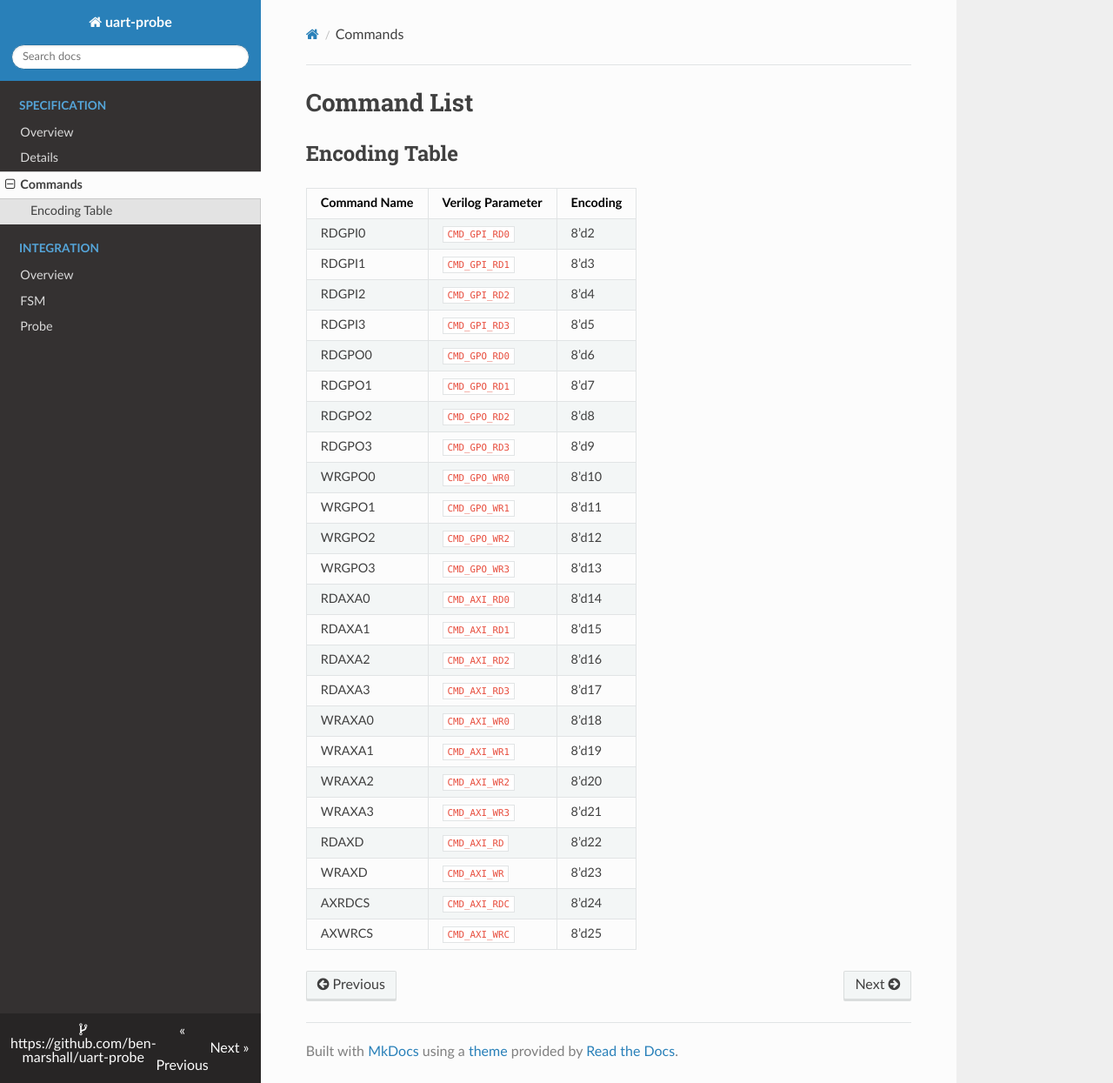
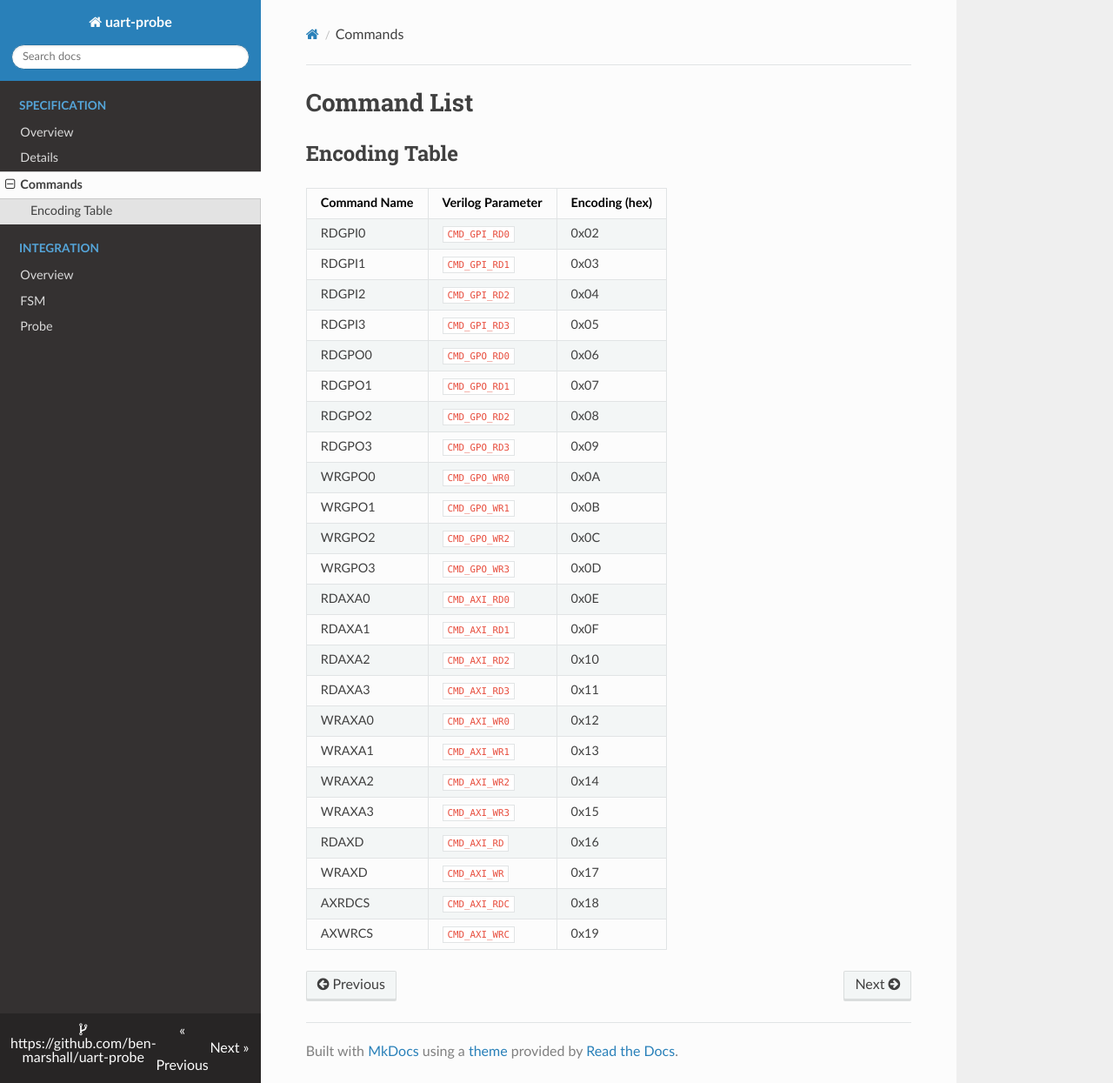
Before and after one commit to ben-marshall/verilog-probe, an MkDocs documentation site: the page built from docs/command-list.md, in a window 1280 px wide and 1245 px high. Shown: the whole window at 87% size. Built offline with MkDocs 1.6.1, drawn with Linux system fonts in a browser that asks for light colours; nearby versions of some CDN libraries; old or Windows-style settings are respelled for this version of MkDocs.

Commit message:
Make sure docs, sw and hw command encodings match.  On branch master  Your branch is ahead of 'origin/master' by 4 commits.    (use "git push" to publish your local commits)
 Changes to be committed:
	modified:   docs/command-list.md
	modified:   src/hdl/uartprobe.v

```diff
--- a/docs/command-list.md
+++ b/docs/command-list.md
@@ -3,29 +3,29 @@
 
 ## Encoding Table
 
- Command Name   | Verilog Parameter | Encoding
+ Command Name   | Verilog Parameter | Encoding (hex)
 ----------------|-------------------|-----------------
-     RDGPI0     | `CMD_GPI_RD0`     | 8'd2
-     RDGPI1     | `CMD_GPI_RD1`     | 8'd3
-     RDGPI2     | `CMD_GPI_RD2`     | 8'd4
-     RDGPI3     | `CMD_GPI_RD3`     | 8'd5
-     RDGPO0     | `CMD_GPO_RD0`     | 8'd6
-     RDGPO1     | `CMD_GPO_RD1`     | 8'd7
-     RDGPO2     | `CMD_GPO_RD2`     | 8'd8
-     RDGPO3     | `CMD_GPO_RD3`     | 8'd9
-     WRGPO0     | `CMD_GPO_WR0`     | 8'd10
-     WRGPO1     | `CMD_GPO_WR1`     | 8'd11
-     WRGPO2     | `CMD_GPO_WR2`     | 8'd12
-     WRGPO3     | `CMD_GPO_WR3`     | 8'd13
-     RDAXA0     | `CMD_AXI_RD0`     | 8'd14
-     RDAXA1     | `CMD_AXI_RD1`     | 8'd15
-     RDAXA2     | `CMD_AXI_RD2`     | 8'd16
-     RDAXA3     | `CMD_AXI_RD3`     | 8'd17
-     WRAXA0     | `CMD_AXI_WR0`     | 8'd18
-     WRAXA1     | `CMD_AXI_WR1`     | 8'd19
-     WRAXA2     | `CMD_AXI_WR2`     | 8'd20
-     WRAXA3     | `CMD_AXI_WR3`     | 8'd21
-     RDAXD      | `CMD_AXI_RD `     | 8'd22
-     WRAXD      | `CMD_AXI_WR `     | 8'd23
-     AXRDCS     | `CMD_AXI_RDC`     | 8'd24
-     AXWRCS     | `CMD_AXI_WRC`     | 8'd25
+     RDGPI0     | `CMD_GPI_RD0`     | 0x02
+     RDGPI1     | `CMD_GPI_RD1`     | 0x03
+     RDGPI2     | `CMD_GPI_RD2`     | 0x04
+     RDGPI3     | `CMD_GPI_RD3`     | 0x05
+     RDGPO0     | `CMD_GPO_RD0`     | 0x06
+     RDGPO1     | `CMD_GPO_RD1`     | 0x07
+     RDGPO2     | `CMD_GPO_RD2`     | 0x08
+     RDGPO3     | `CMD_GPO_RD3`     | 0x09
+     WRGPO0     | `CMD_GPO_WR0`     | 0x0A
+     WRGPO1     | `CMD_GPO_WR1`     | 0x0B
+     WRGPO2     | `CMD_GPO_WR2`     | 0x0C
+     WRGPO3     | `CMD_GPO_WR3`     | 0x0D
+     RDAXA0     | `CMD_AXI_RD0`     | 0x0E
+     RDAXA1     | `CMD_AXI_RD1`     | 0x0F
+     RDAXA2     | `CMD_AXI_RD2`     | 0x10
+     RDAXA3     | `CMD_AXI_RD3`     | 0x11
+     WRAXA0     | `CMD_AXI_WR0`     | 0x12
+     WRAXA1     | `CMD_AXI_WR1`     | 0x13
+     WRAXA2     | `CMD_AXI_WR2`     | 0x14
+     WRAXA3     | `CMD_AXI_WR3`     | 0x15
+     RDAXD      | `CMD_AXI_RD `     | 0x16
+     WRAXD      | `CMD_AXI_WR `     | 0x17
+     AXRDCS     | `CMD_AXI_RDC`     | 0x18
+     AXWRCS     | `CMD_AXI_WRC`     | 0x19
```
Also changed, not shown: 1 other file.
